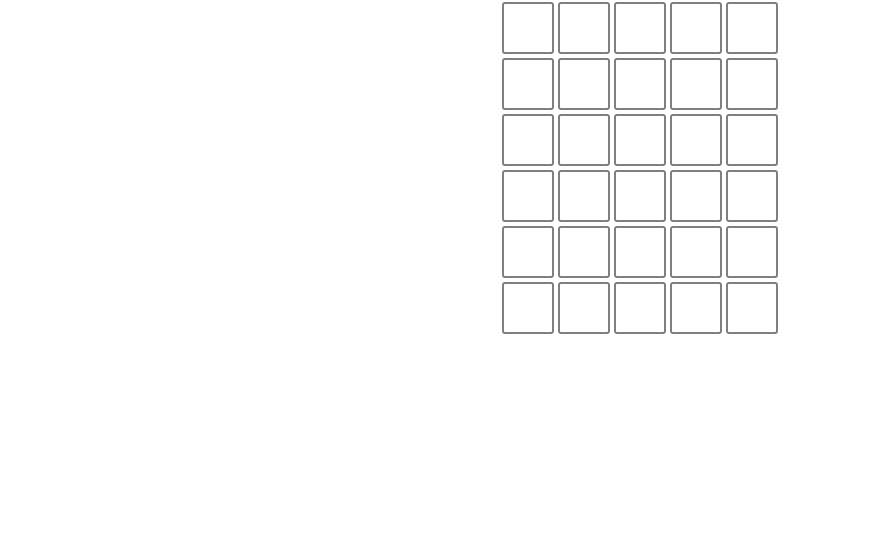
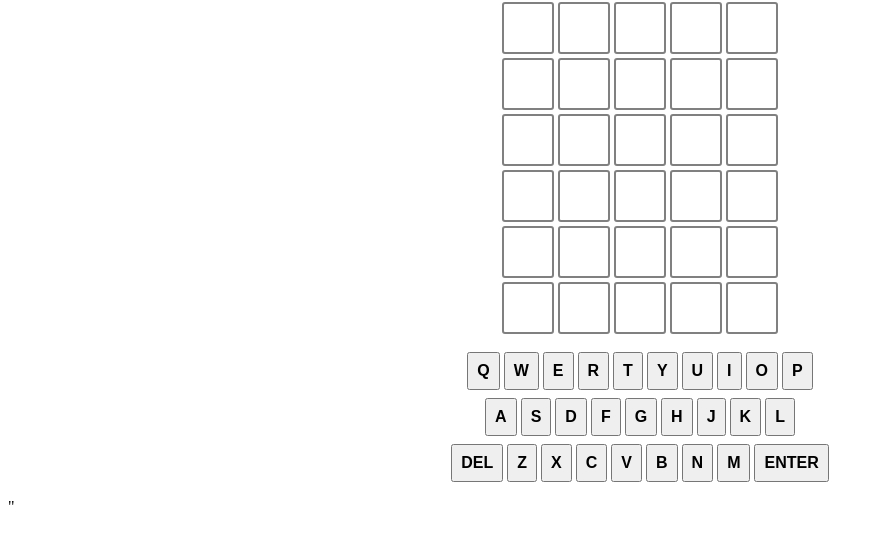
Before and after one commit to jamaleldemashki/nyt-wordle, a website with bundled scripts: page build/index.html in a window 1280 px wide. Shown: the part 66-610 px from the top of the page, without its empty margins (0-883 px from the left). Built offline with nearby package versions, Linux system fonts and the light colour scheme.

Commit message:
wordle clone

```diff
--- a/build/index.html
+++ b/build/index.html
@@ -16,6 +16,42 @@
         <div id="game-board">
 
         </div>
+        <div id="keyboard-cont">
+            <div class="first-row">
+                <button class="keyboard-button">q</button>
+                <button class="keyboard-button">w</button>
+                <button class="keyboard-button">e</button>
+                <button class="keyboard-button">r</button>
+                <button class="keyboard-button">t</button>
+                <button class="keyboard-button">y</button>
+                <button class="keyboard-button">u</button>
+                <button class="keyboard-button">i</button>
+                <button class="keyboard-button">o</button>
+                <button class="keyboard-button">p</button>
+            </div>
+            <div class="second-row">
+                <button class="keyboard-button">a</button>
+                <button class="keyboard-button">s</button>
+                <button class="keyboard-button">d</button>
+                <button class="keyboard-button">f</button>
+                <button class="keyboard-button">g</button>
+                <button class="keyboard-button">h</button>
+                <button class="keyboard-button">j</button>
+                <button class="keyboard-button">k</button>
+                <button class="keyboard-button">l</button>
+            </div>
+            <div class="third-row">
+                <button class="keyboard-button">Del</button>
+                <button class="keyboard-button">z</button>
+                <button class="keyboard-button">x</button>
+                <button class="keyboard-button">c</button>
+                <button class="keyboard-button">v</button>
+                <button class="keyboard-button">b</button>
+                <button class="keyboard-button">n</button>
+                <button class="keyboard-button">m</button>
+                <button class="keyboard-button">Enter</button>
+            </div>
+        </div>"
         <script
             src="https://code.jquery.com/jquery-3.6.0.min.js"
             integrity="sha256-/xUj+3OJU5yExlq6GSYGSHk7tPXikynS7ogEvDej/m4="
--- a/build/style.css
+++ b/build/style.css
@@ -29,3 +29,27 @@ h1{
 .letter-row {
     display: flex;
 }
+
+#keyboard-cont {
+    margin: 1rem 0;
+    display: flex;
+    flex-direction: column;
+    align-items: center;
+  }
+
+  #keyboard-cont div {
+    display: flex;
+  }
+
+  .second-row {
+    margin: 0.5rem 0;
+  }
+
+  .keyboard-button {
+    font-size: 1rem;
+    font-weight: 700;
+    padding: 0.5rem;
+    margin: 0 2px;
+    cursor: pointer;
+    text-transform: uppercase;
+  }
```
